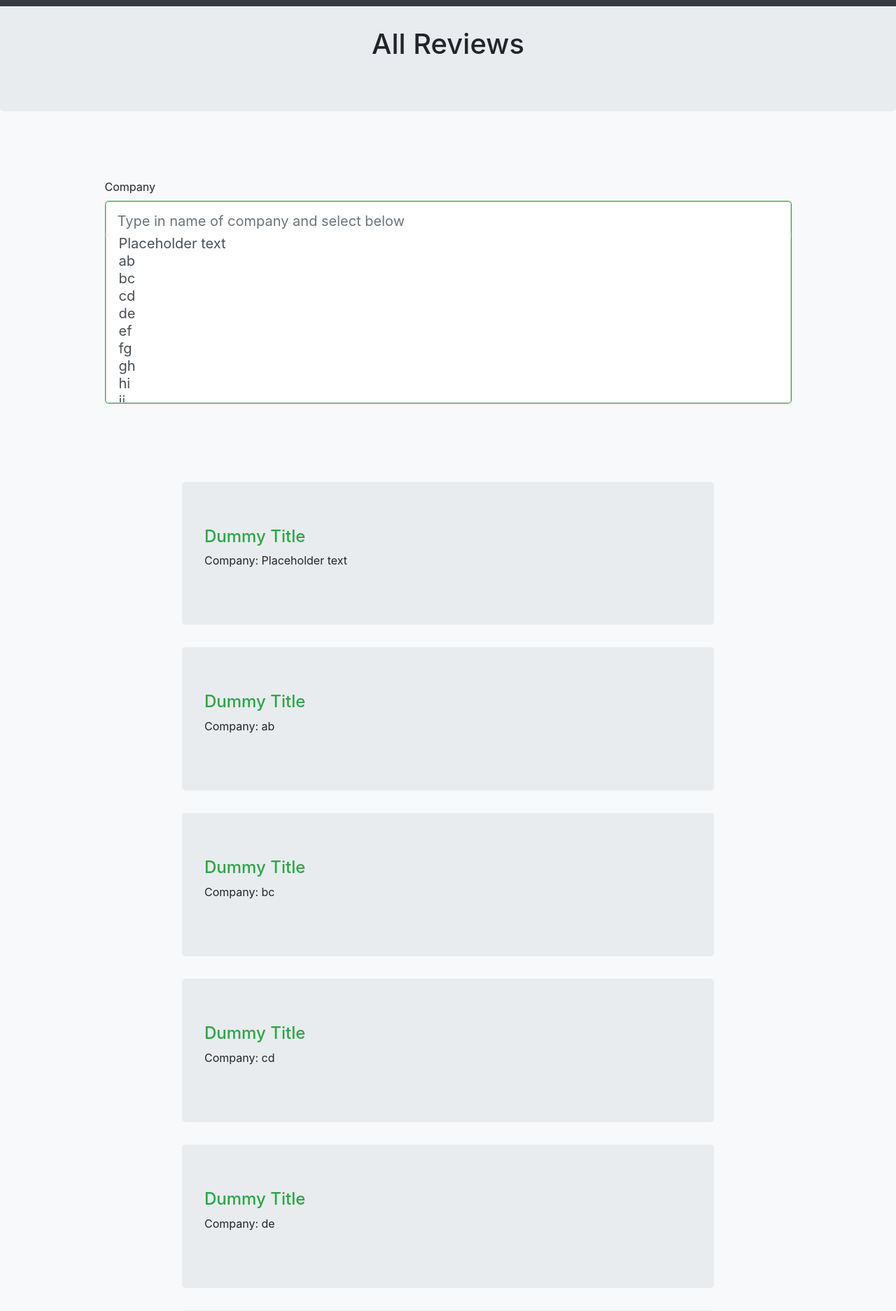
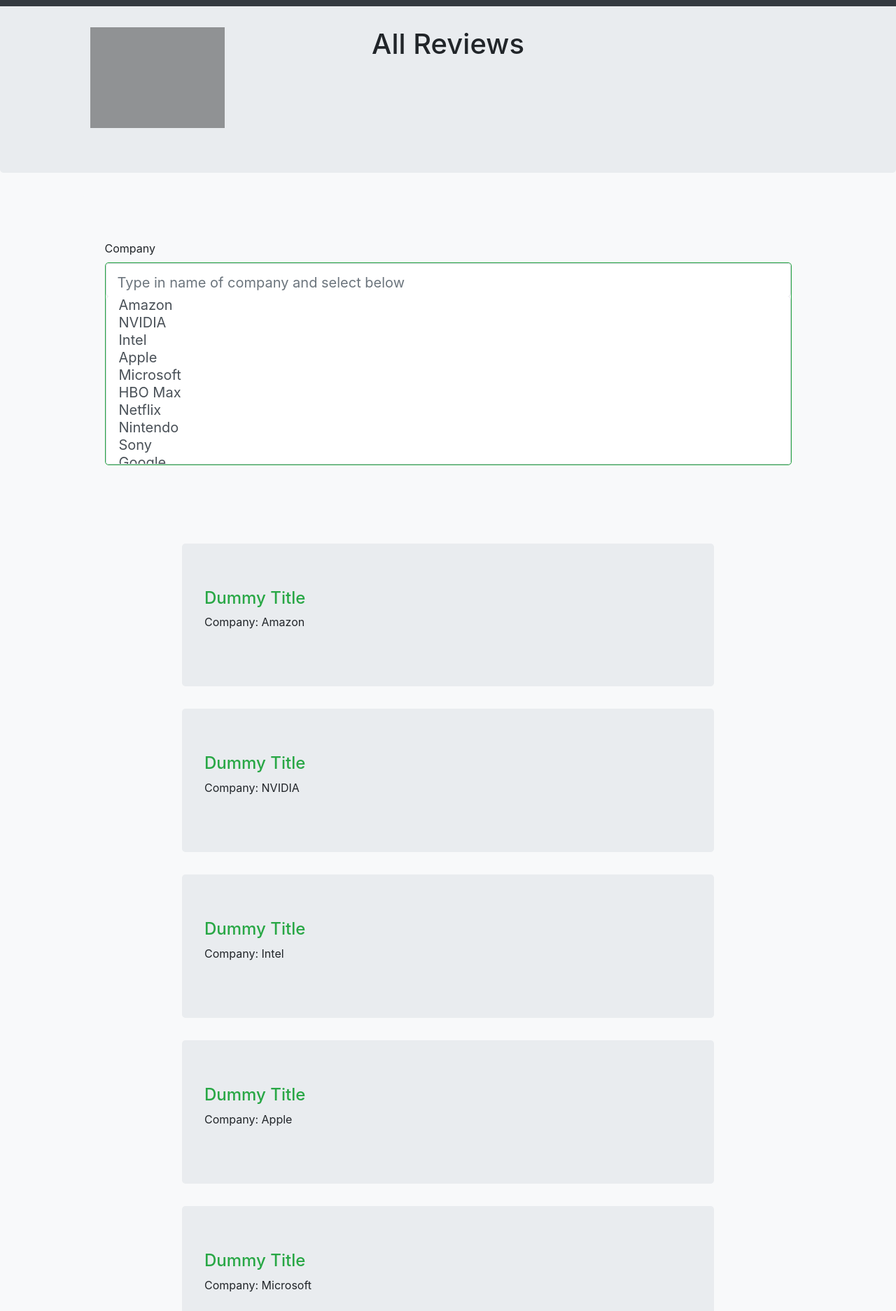
Before and after one commit to dval18/WeView, a Flask app: page /reviews in a window 1280 px wide. Shown: the part 47-1921 px from the top of the page at 70% size. Run offline with Flask 2, Linux system fonts and the light colour scheme; some libraries are stand-ins or nearby versions; grey boxes are pictures that could not be loaded.

Commit message:
Integrated clearbitAPI data and logos

```diff
--- a/clearbitAPI.py
+++ b/clearbitAPI.py
@@ -79,6 +79,6 @@ def clearbitInformation(domain_input):
     return clearbit_info
 
 
-domain = input("Enter Company name: ")
-domainInfomration = clearbitInformation(domain)
-pprint.pprint(domainInfomration)
+#domain = input("Enter Company name: ")
+#domainInfomration = clearbitInformation(domain)
+#pprint.pprint(domainInfomration)
--- a/main.py
+++ b/main.py
@@ -3,6 +3,7 @@ from flask_behind_proxy import FlaskBehindProxy
 from flask_sqlalchemy import SQLAlchemy
 from forms import PostForm, SearchForm, RegistrationForm, LoginForm
 from flask_bcrypt import Bcrypt
+from clearbitAPI import CompaniesList, clearbitInformation
 
 import random
 import requests
@@ -39,8 +40,7 @@ def post():
     form = PostForm()
 
     # List of all companies
-    companies = ["Placeholder text", "ab", "bc", "cd", "de", "ef", "fg", "gh", "hi", "ij", "jk", "kl", "lm", "mn", "no",
-                            "op", "pq", "qr", "rs", "st", "tu", "uv", "vw", "wx", "xy", "yz"]
+    companies = CompaniesList()
 
     #TODO: Change this to the list of inputs from the api
     form.select.choices = companies
@@ -96,8 +96,7 @@ def reviews():
     form = SearchForm()
 
     #list of all companies
-    companies = ["Placeholder text", "ab", "bc", "cd", "de", "ef", "fg", "gh", "hi", "ij", "jk", "kl", "lm", "mn", "no",
-                            "op", "pq", "qr", "rs", "st", "tu", "uv", "vw", "wx", "xy", "yz"]
+    companies = CompaniesList()
 
     form.select.choices = companies
 
@@ -113,14 +112,17 @@ def reviews():
     if form.validate_on_submit():
         #reviews is where I'll send the reviews that correspond to the chosen company
         to_send = []
-
         for i in range(len(all_revs)):
             if form.select.data == all_revs[i]['company']:
                 to_send.append(all_revs[i])
+        img = clearbitInformation(form.select.data)
+        print(img.keys())
+        img_info = img["logo"]
+        print(img_info)
 
-        return render_template('reviews.html', form=form, reviews=to_send, title=f'{form.select.data} Reviews')
+        return render_template('reviews.html', form=form, reviews=to_send, title=f'{form.select.data} Reviews', img_url=img_info)
 
-    return render_template('reviews.html', form=form, reviews=all_revs, title="All Reviews")
+    return render_template('reviews.html', form=form, reviews=all_revs, title="All Reviews", img_url="../static/styles/images/logo_dark.jpeg")
 
 if __name__ == '__main__':
     app.run(debug=True, host="0.0.0.0")
--- a/templates/reviews.html
+++ b/templates/reviews.html
@@ -27,7 +27,9 @@
 {% block content %}
     <div class="jumbotron text-center" style="padding-top:5vh; margin-top:5.7vh;">
         <div class="row">
-            <div class="col-4"></div>
+            <div class="col-4">
+                <img src="{{ img_url }}" alt="{{ title }} logo url: {{ img_url }}" style="mix-blend-mode:multiply; max-height:100vh; max-width:15vw"></img>
+            </div>
             <div class="col-4"><h1>{{ title }}</h1></div>
             <div class="col-4"></div>
         </div>
```
